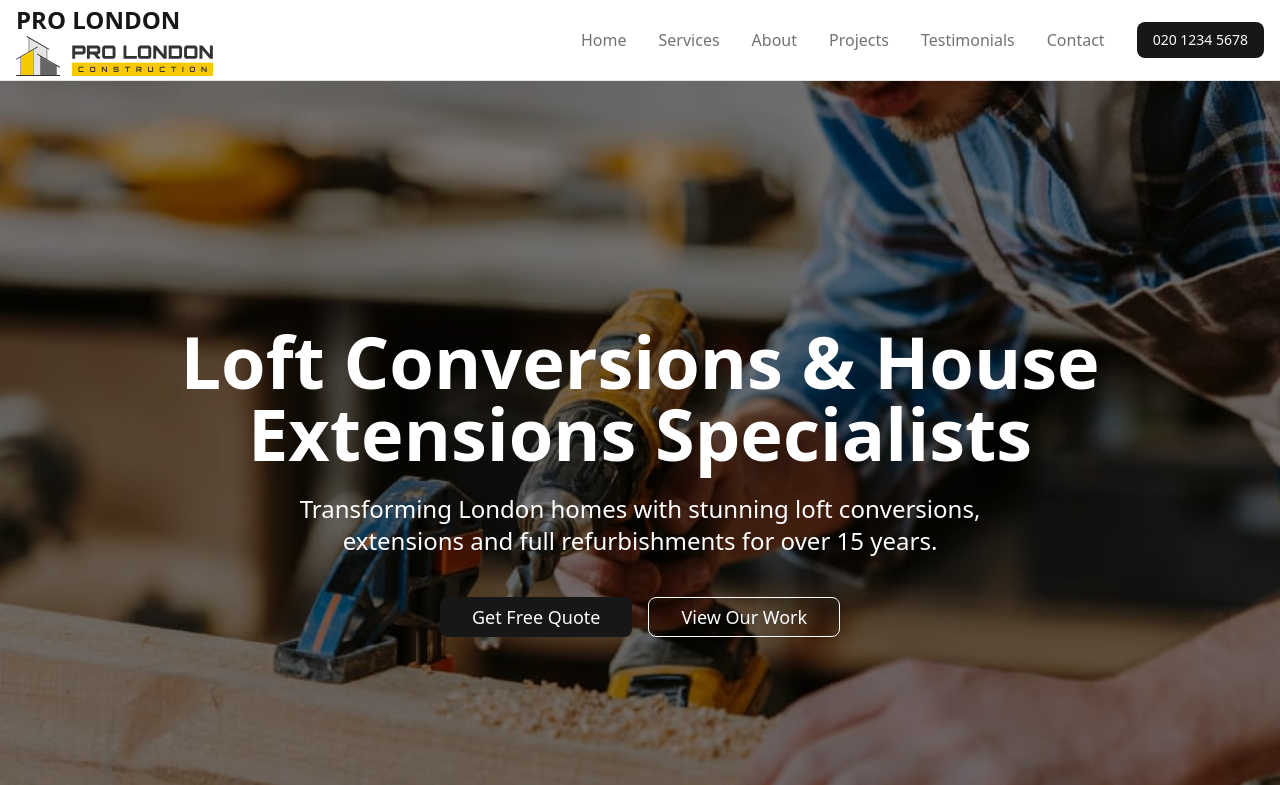
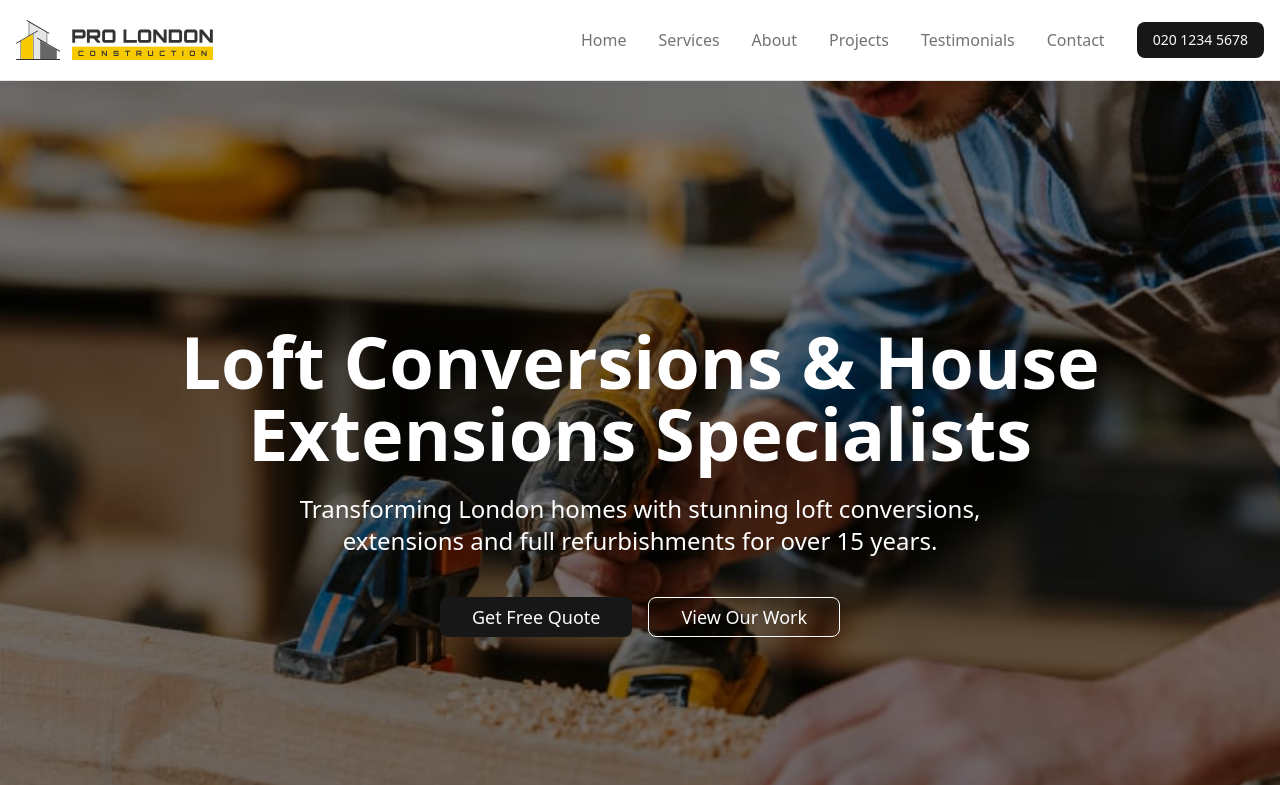
Before and after one commit to niiima/pro-construction, a Next.js app: page / in a window 1280 px wide. Shown: the top 785 px of the page. Built offline with nearby package versions, Linux system fonts and the light colour scheme.

Commit message:
Remove header text

```diff
--- a/components/Header.tsx
+++ b/components/Header.tsx
@@ -22,11 +22,11 @@ export default function Header() {
         <header className="sticky top-0 z-50 w-full border-b bg-white/95 backdrop-blur supports-[backdrop-filter]:bg-white/60">
             <div className="container mx-auto flex h-20 items-center justify-between px-4">
                 <Link href="/" className="text-2xl font-bold text-primary">
-                    PRO LONDON
+                    {/* PRO LONDON */}
                     <Image
                         src="/logo-bright.svg"      // note the leading slash
                         alt="Pro London Logo"
-                        width={110}
+                        width={120}
                         height={40}
                         className="h-10 w-auto"
                     />
```
